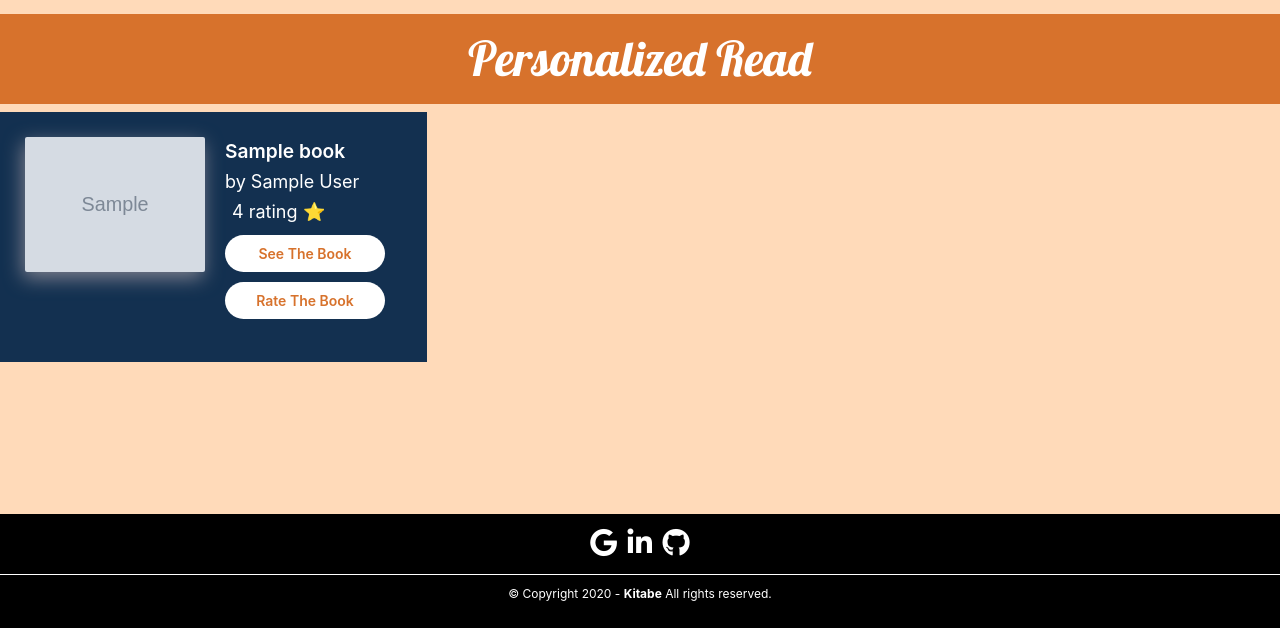
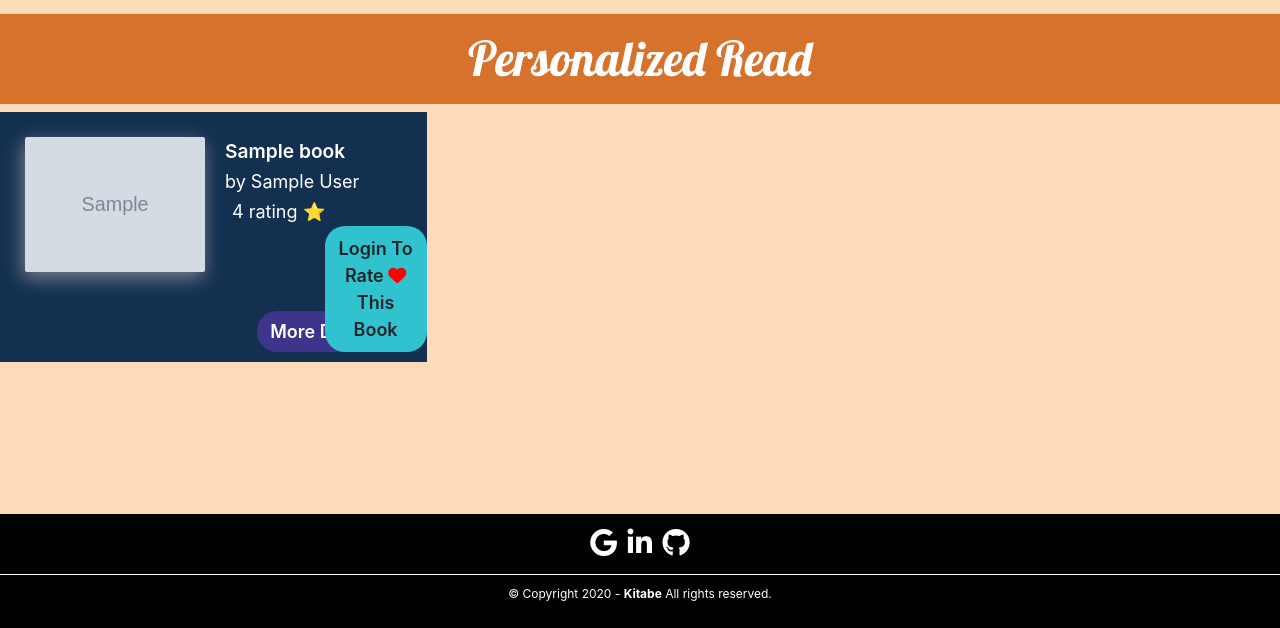
Before and after one commit to cleverpanther/Book_Recommendation_Sys_Hybrid, a Django app: template templates/mainapp/recommendation.html in a window 1280 px wide. Shown: the part 76-704 px from the top of the page. Run offline with Django 3.2, Linux system fonts and the light colour scheme; the template is opened without the code that fills it: most values are stand-ins (such as "Sample title", 1, 10 or a date in 2020); grey boxes marked "Sample" are stand-in pictures; some libraries are stand-ins or nearby versions.

Commit message:
recommendation page rendering

```diff
--- a/static/mainapp/css/recommendation.css
+++ b/static/mainapp/css/recommendation.css
@@ -8,13 +8,14 @@
   box-sizing: border-box;
 }
 
-.heading{
+.heading {
   font-family: 'Lobster', cursive;
   font-size: 300%;
   background-color: #D7722C;
-    margin-top:0px;
-    color : white;
+  margin-top: 0px;
+  color: white;
 }
+
 .cover-img {
   max-width: 100%;
 }
@@ -37,6 +38,7 @@
   box-shadow: -2px 6px 19px 0px #7f818e;
   transition: .3s ease;
 }
+
 .book-photo:hover {
   transform: scale(1.03);
 }
@@ -90,6 +92,7 @@
   width: 160px;
   border-radius: 20px;
 }
+
 .book-see:hover {
   color: black;
 }
@@ -117,6 +120,7 @@
   .book-photo {
     width: 180px;
   }
+
   .book-voters {
     display: none;
   }
@@ -127,8 +131,46 @@
     width: 120px;
     font-size: 13px;
   }
+
   .book-photo {
     width: 130px;
   }
 
 }
+
+.more-details {
+  text-align: center;
+  background-color: #3D348B;
+  color: #fff;
+  font-weight: 600;
+  font-size: 18px;
+  border-radius: 20px;
+  position: absolute;
+  bottom: 10px;
+  right: 8%;
+}
+
+.more-details:hover {
+  color: white;
+}
+
+.rating-block {
+  display: inline-block;
+  text-align: center;
+  background-color: #31c2cf;
+  font-weight: 600;
+  font-size: 18px;
+  border-radius: 20px;
+  position: absolute;
+  padding: 8px;
+  bottom: 10px;
+}
+
+.rating-block:hover {
+  text-shadow: 0px 0px 6px rgba(255, 255, 255, 1);
+  transition: all 0.4s ease 0s;
+}
+
+.rateYo {
+  display: none;
+}
--- a/templates/mainapp/recommendation.html
+++ b/templates/mainapp/recommendation.html
@@ -25,8 +25,22 @@ Genre
             <div class="book-title">{{book.original_title}}</div>
             <div class="book-author">by {{book.authors}}</div>
             <span class="book-voters">{{book.average_rating}} rating &#11088;</span>
-            <div class="book-see">See The Book</div>
-            <div class="book-see">Rate The Book</div>
+            <a href="javascript:;" onclick='bookDetails(this)' class="btn more-details"
+                data-book-id="{{ book.book_id }}">More Details</a>
+            {% if user.is_authenticated %}
+            <div class='rating-block' onmouseover="rateStart(this)" onclick='rateBook(this)'
+                onmouseout='finishRate(this)' data-book-id="{{ book.book_id }}">
+                <div id='button-text-{{ book.book_id }}'>Rate <i class="fa fa-heart" style="color:red"></i> This
+                    Book</a>
+                </div>
+                <div class='rateYo' id='rate-{{ book.book_id }}'></div>
+            </div>
+            {% else %}
+            <div class='rating-block btn' onclick="location.href='{% url 'account_signup' %}'">
+                <div id='button-text'>Login To Rate <i class="fa fa-heart" style="color:red"></i> This Book</a>
+                </div>
+            </div>
+            {% endif %}
         </div>
     </div>
     {% if forloop.counter|divisibleby:"3"  %}
@@ -37,3 +51,92 @@ Genre
 </div><!-- The final deck is closed here, outside the loop -->
 
 {% endblock main %}
+
+
+{% block script %}
+<script>
+    $(function () {
+
+        $(".rateYo").rateYo({
+            rating: 0,
+            starWidth: "20px",
+            fullStar: true
+        });
+
+    });
+    // when hover over rate
+    function rateStart(obj) {
+        var bookid = obj.getAttribute('data-book-id');
+        $('#button-text-' + bookid).css('display', 'none');
+        $('#rate-' + bookid).css('display', 'block');
+    }
+    // onclick rate
+    function rateBook(obj) {
+        var bookid = obj.getAttribute('data-book-id');
+        var bookrating = $('#rate-' + bookid).rateYo('rating');
+        $.ajax({
+            data: {
+                'bookid': bookid,
+                'bookrating': bookrating,
+                'csrfmiddlewaretoken': Cookies.get('csrftoken')
+            },
+            dataType: 'json',
+            url: "{% url 'user_rate_book' %}",
+            type: 'POST',
+            success: function (response) {
+            },
+            error: function (response) {
+                console.log(response);
+            }
+        });
+    }
+    // when hover out rate
+    function finishRate(obj) {
+        var bookid = obj.getAttribute('data-book-id');
+        setTimeout(function () {
+            $('#rate-' + bookid).css('display', 'none');
+            $('#button-text-' + bookid).css('display', 'block');
+        }, 4000);
+    }
+    // Retrieve and display book details in Modal
+    function bookDetails(obj) {
+        var bookid = obj.getAttribute('data-book-id');
+        $.ajax({
+            data: {
+                'bookid': bookid,
+                'csrfmiddlewaretoken': Cookies.get('csrftoken')
+            },
+            dataType: 'json',
+            url: "{% url 'book_details' %}",
+            type: 'POST',
+            success: function (response) {
+                var book_details = JSON.parse(response['book_details'])[0];
+                $('#booksummary').text("");
+                $('#loading').show();
+                var summary = getsummary(bookid);
+                var bookName = book_details.original_title;
+                var authors = book_details.authors;
+                var imageurl = book_details.image_url;
+                var averagerating = book_details.average_rating;
+                $('#booktitle').text(bookName);
+                $('#bookauthors').text(authors);
+                $('#bookimage').attr('src', imageurl);
+                $("#bookrating").rateYo({
+                    rating: averagerating,
+                    readOnly: true
+                });
+                $('#bookModal').modal('show');
+                $('#search-dropdown').empty();
+            },
+            error: function (response) {
+                console.log(response);
+            }
+        });
+
+        //
+
+
+
+    }
+</script>
+{% endblock %}
```
Also changed, not shown: templates/mainapp/genre.html (+6 -6 lines). Lines whose indentation alone changed are shown as unchanged.
